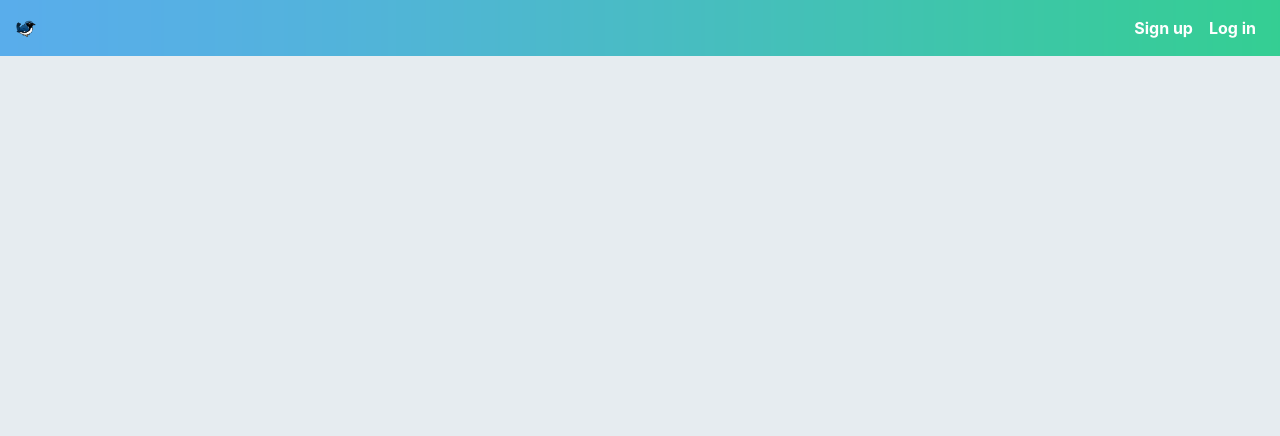
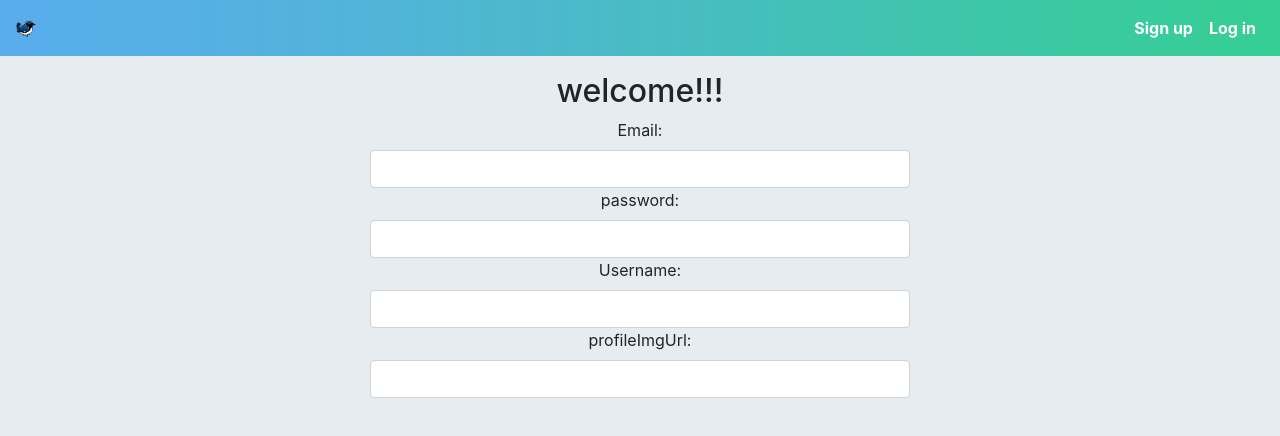
Before and after one commit to davidShalev1/Twitter, a React (Create React App) app in the folder frontend/: page /signup in a window 1280 px wide. Shown: the top 436 px of the page. Built offline with nearby package versions, Linux system fonts and the light colour scheme.

Commit message:
before api call

```diff
--- /dev/null
+++ b/frontend/src/components/AuthForm.js
@@ -0,0 +1,69 @@
+import React,{Component} from "react";
+
+class AuthForm extends Component{
+    constructor(props){
+        super(props);
+        this.state = {
+            email:"",
+            username:"",
+            password:"",
+            profileImgUrl:""
+        }
+    }
+
+handleChange =(e) => {
+    this.setState({[e.target.name]: e.target.value});
+}
+
+    render(){
+        const {email,username,password,profileImgUrl} = this.state;
+        const {buttonText,heading,signup} = this.props;
+        return(
+            <div>
+                <div className="row justify-content-md-center text-center">
+                    <div className="col-md-6">
+                <form onSubmit={this.handleSubmit}>
+                      <h2>{heading}</h2>
+                      <label htmlFor="email">Email:</label>
+                      <input className="form-control"
+                        id="email"
+                        type="text"
+                        onChange={this.handleChange}
+                        value={email}
+                        name="email"
+                        />
+                        <label htmlFor="password">password:</label>
+                      <input className="form-control"
+                        id="password"
+                        type="password"
+                        onChange={this.handleChange}
+                        name="password"
+                        />
+                        {signup && (
+                            <div>
+                             <label htmlFor="username">Username:</label>
+                            <input className="form-control"
+                                id="username"
+                                type="text"
+                                onChange={this.handleChange}
+                                value={username}
+                                name="username"
+                                />
+                                <label htmlFor="profileImgUrl">profileImgUrl:</label>
+                            <input className="form-control"
+                                id="profileImgUrl"
+                                type="text"
+                                onChange={this.handleChange}
+                                name="profileImgUrl"
+                                />
+                            </div>
+                        )}
+                </form>
+                    </div>
+                </div>
+            </div>
+        )
+    }
+}
+
+export default AuthForm;
--- a/frontend/src/containers/Main.js
+++ b/frontend/src/containers/Main.js
@@ -1,12 +1,26 @@
-import react from "react";
+import React from "react";
 import {connect} from "react-redux";
 import {withRouter,Redirect,Switch,Route} from "react-router-dom";
 import HomePage from "../components/HomePage";
+import AuthForm from "../components/AuthForm";
+
 const Main = props =>{
     return(
         <div className="container">
             <Switch>
                 <Route exact path="/" render={(props)=><HomePage {...props} /> } />
+                <Route exact path="/signin" render={props => {
+                    return (
+                        <AuthForm
+                           {...props} heading="Welcome back!!!" buttonText="Sign in"/>
+                    )
+                }} />
+                <Route exact path="/signup" render={props => {
+                    return (
+                        <AuthForm
+                            signup {...props} heading="welcome!!!" buttonText="Sign up"/>
+                    )
+                }} />
             </Switch>
         </div>
     )
```
Also changed, not shown: frontend/src/services/api.js (added), frontend/src/store/actions.js (added).
